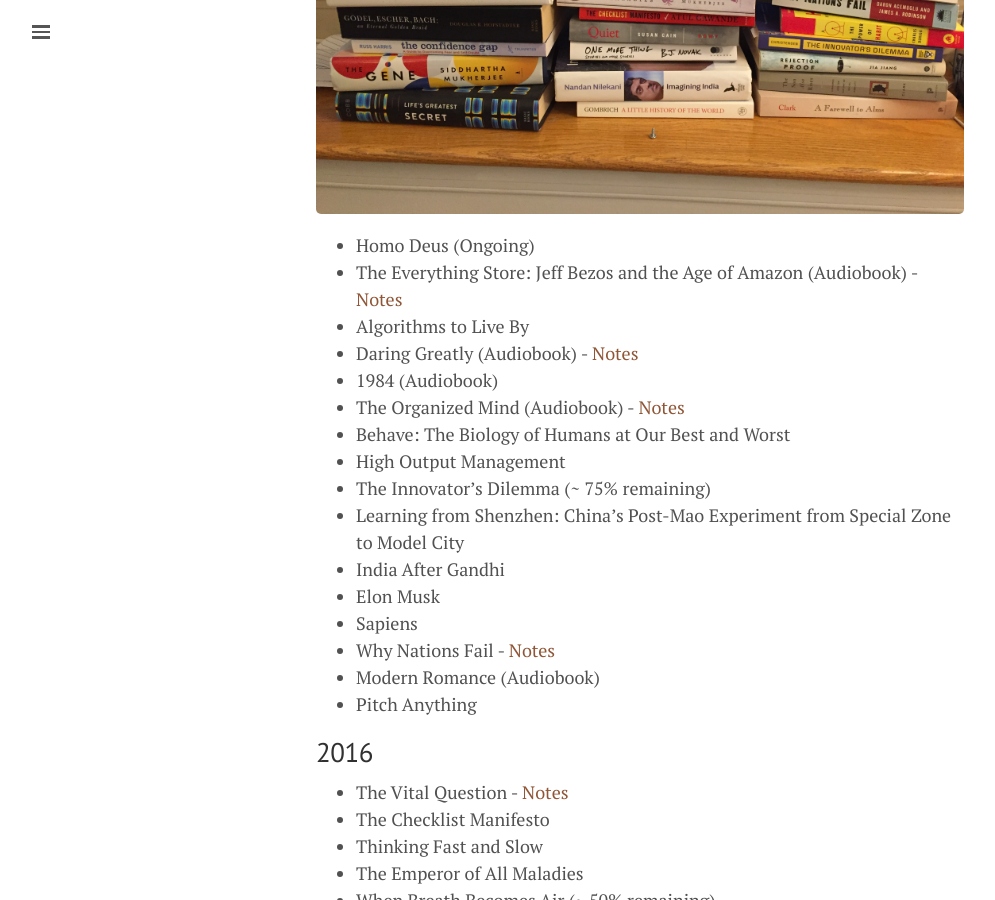
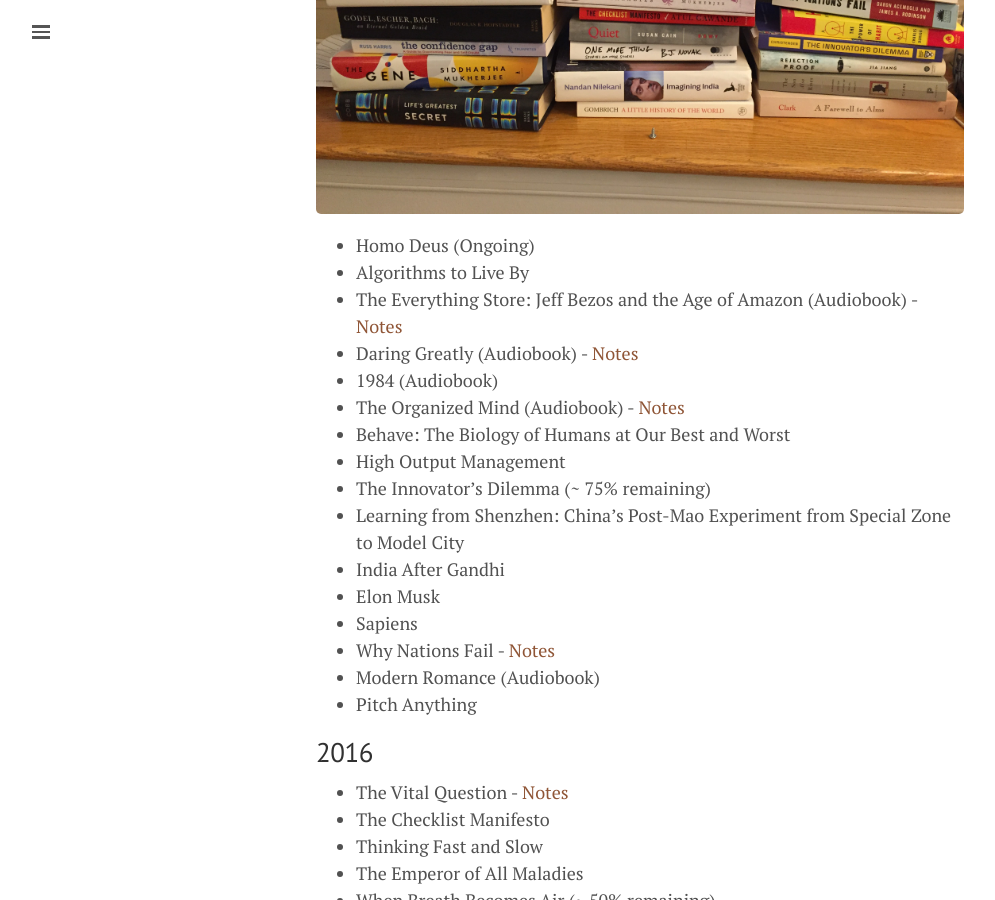
Before and after one commit to hardikp/hardikp.github.io, a Jekyll site: the page built from books.md, in a window 1280 px wide and 900 px high, scrolled down 758 px. Shown: the whole window, without its empty margins (0-995 px from the left). Built offline with Jekyll 4.4.1, drawn with Linux system fonts in a browser that asks for light colours.

```diff
--- a/books.md
+++ b/books.md
@@ -15,8 +15,8 @@ a lot more information.
 ## 2017
 <img src="/assets/books-2017.JPG">
 * Homo Deus (Ongoing)
+* Algorithms to Live By
 * The Everything Store: Jeff Bezos and the Age of Amazon (Audiobook) - [Notes](/books/everything_store)
-* Algorithms to Live By
 * Daring Greatly (Audiobook) - [Notes](/books/daring_greatly)
 * 1984 (Audiobook)
 * The Organized Mind (Audiobook) - [Notes](/books/organized_mind)
```
